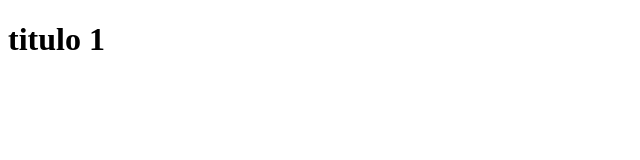
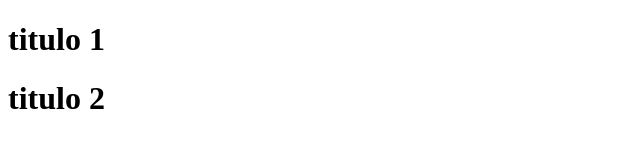
Before and after one commit to mauricioestupian/Git-ADSO-N, a plain HTML site: page Index.html in a window 1280 px wide. Shown: the whole page, without its empty margins (0-640 px from the left). Drawn offline with Linux system fonts and the light colour scheme.

Commit message:
segundo commit

```diff
--- a/Index.html
+++ b/Index.html
@@ -9,5 +9,8 @@
     <div>
       <h1>titulo 1</h1>
     </div>
+    <div>
+      <h1>titulo 2</h1>
+    </div>
   </body>
 </html>
```
